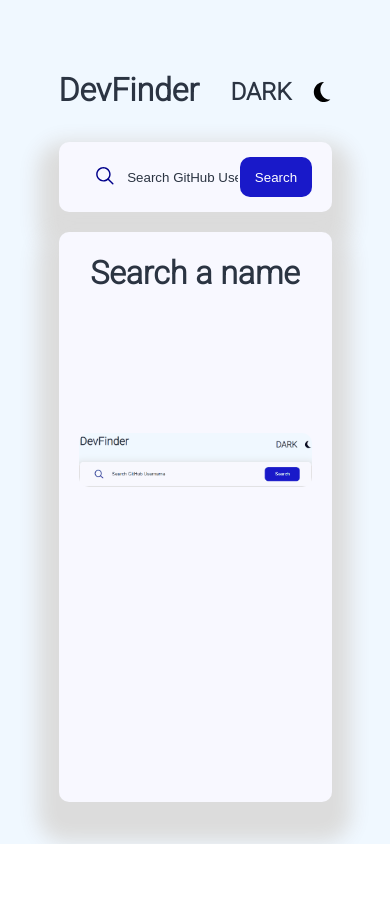
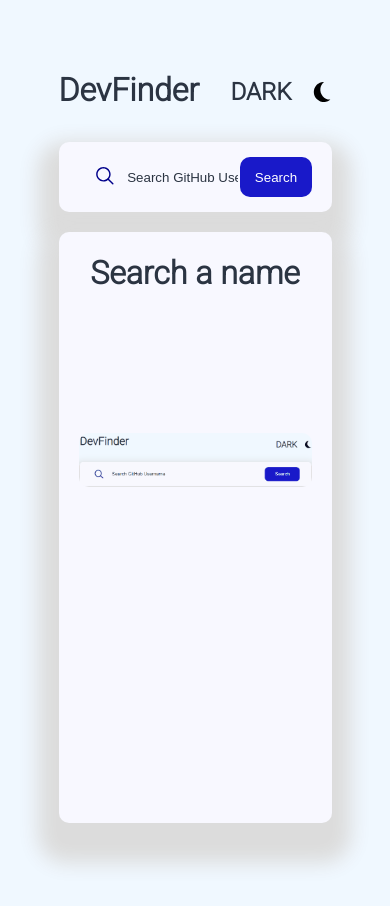
Before and after one commit to Tcheagow/Github-users-search-app, a React (Create React App) app: page / in a window 390 px wide. Shown: the top 906 px of the page. Before the commit the page ends 844 px from the top, so only its background shows below. Built offline with nearby package versions, Linux system fonts and the light colour scheme.

Commit message:
Responsive test

```diff
--- a/src/App.css
+++ b/src/App.css
@@ -335,7 +335,13 @@ a{
   }
 }
 @media (max-width: 600px) {
+  .background{
+    height: 120vh;
+  }
   .main{
+    height: 110vh;
+  }
+  .containerSearch{
     height: 90vh;
   }
   .searchIcon{
```
Also changed, not shown: 1 other file (tests, documents, lock files or other folders).
